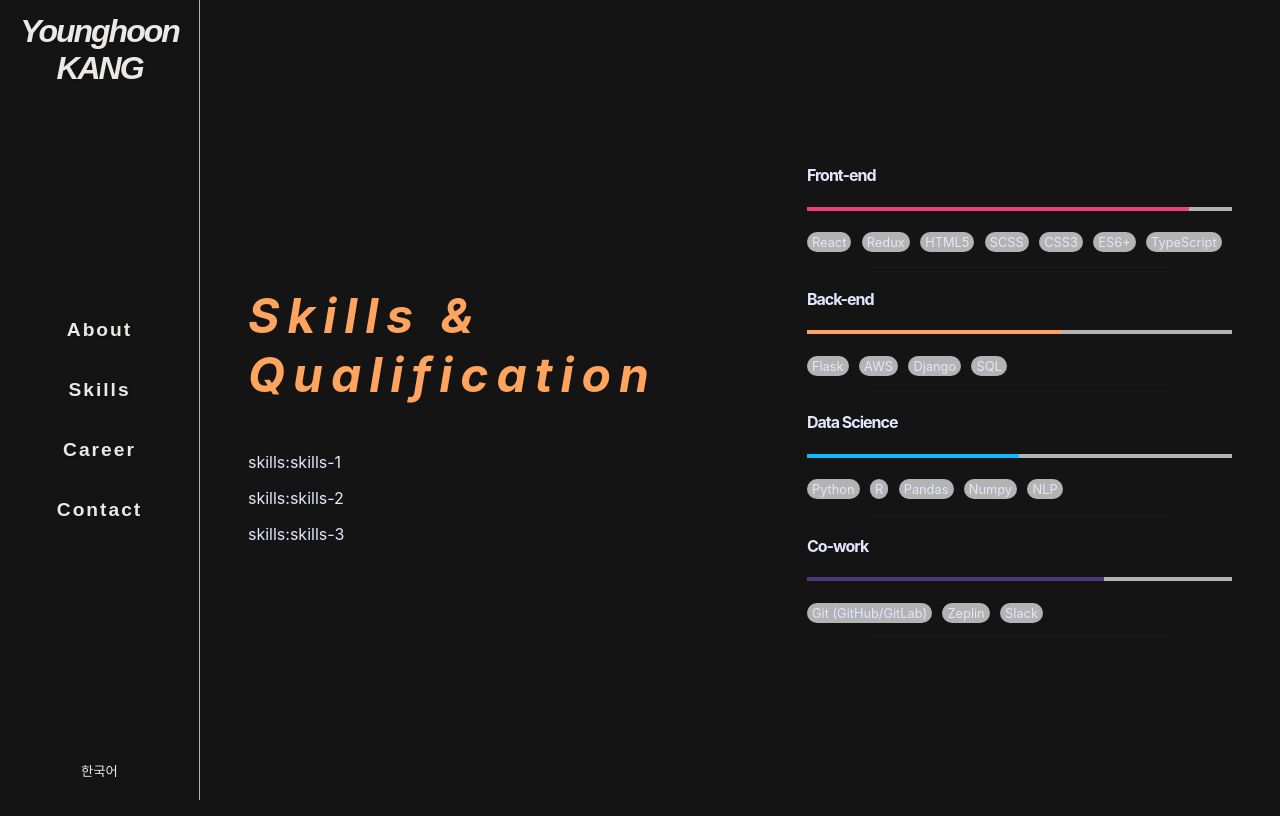
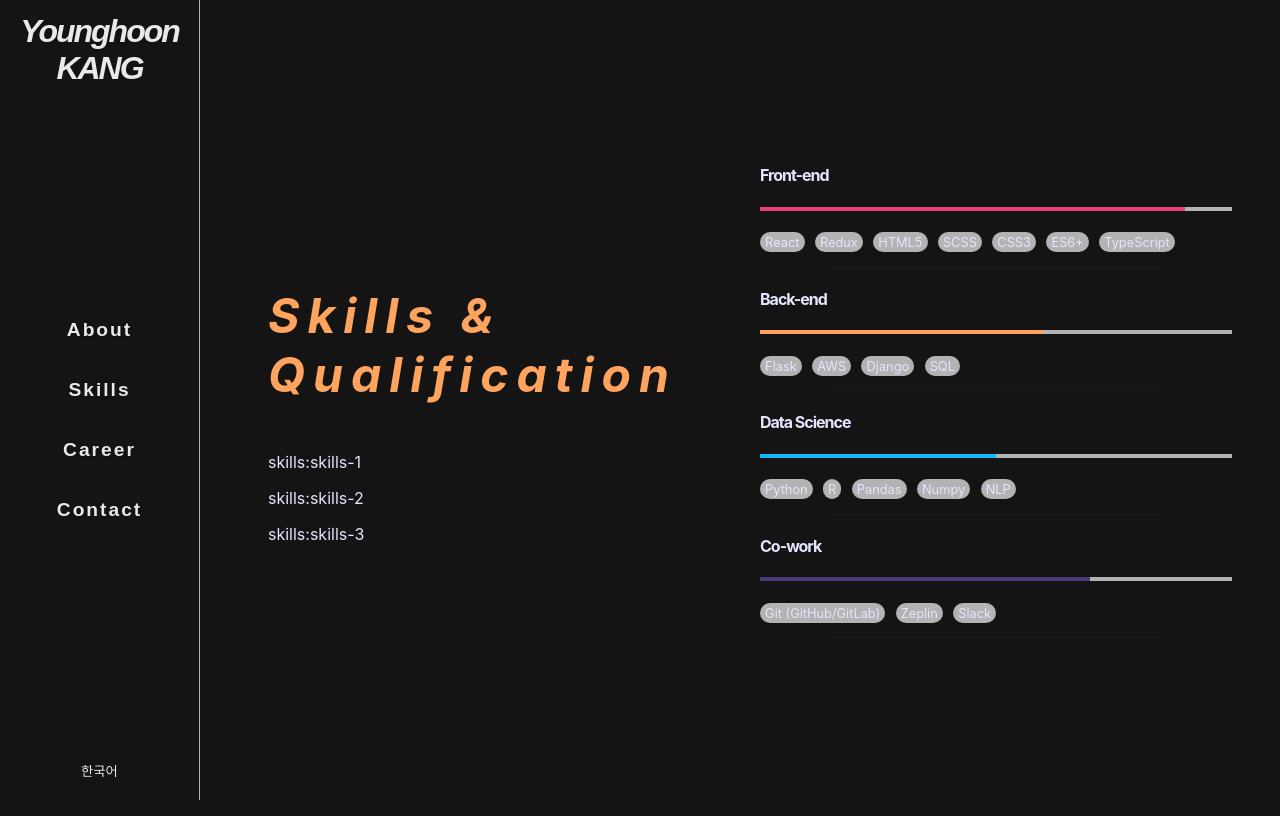
Before and after one commit to CityHopper/portfolio_react-ts, a React (Create React App) app: page /skills in a window 1280 px wide. Shown: the top 816 px of the page. Built offline with nearby package versions, Linux system fonts and the light colour scheme; a web font is replaced by a local one.

Commit message:
Modify Skills style

```diff
--- a/src/_index.scss
+++ b/src/_index.scss
@@ -66,7 +66,9 @@ h1 {
     margin-left: 20px;
     margin-bottom: 2em;
 
-
+    p {
+      margin-right: 3em;
+    }
   }
 
   &__whole {
--- a/src/components/Skills.tsx
+++ b/src/components/Skills.tsx
@@ -19,7 +19,7 @@ function Skills () {
 
     return (
         <article className={"container"}>
-            <section className={"container__whole"}>
+            <section className={"container__half"}>
                 <h1>Skills & Qualification</h1>
                 <p>
                     {t("skills:skills-1")}
```
